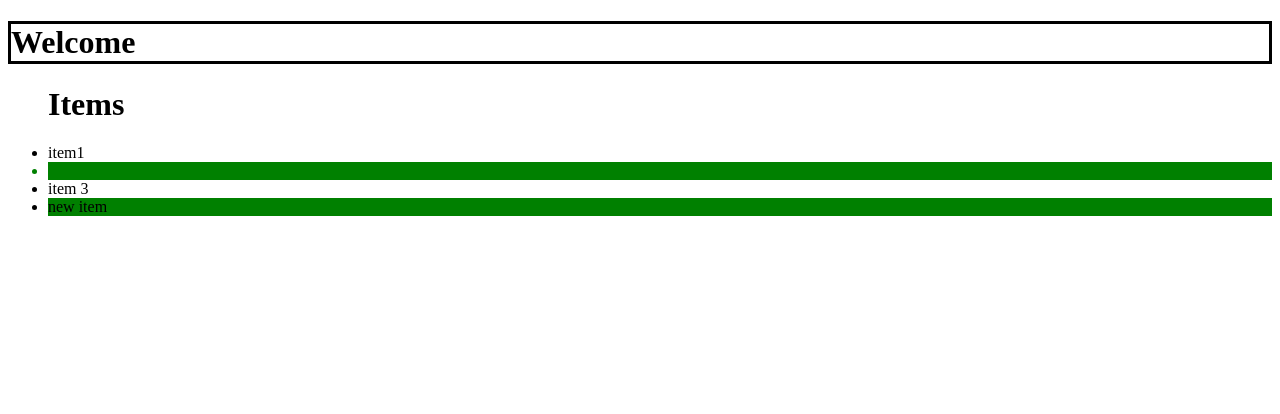
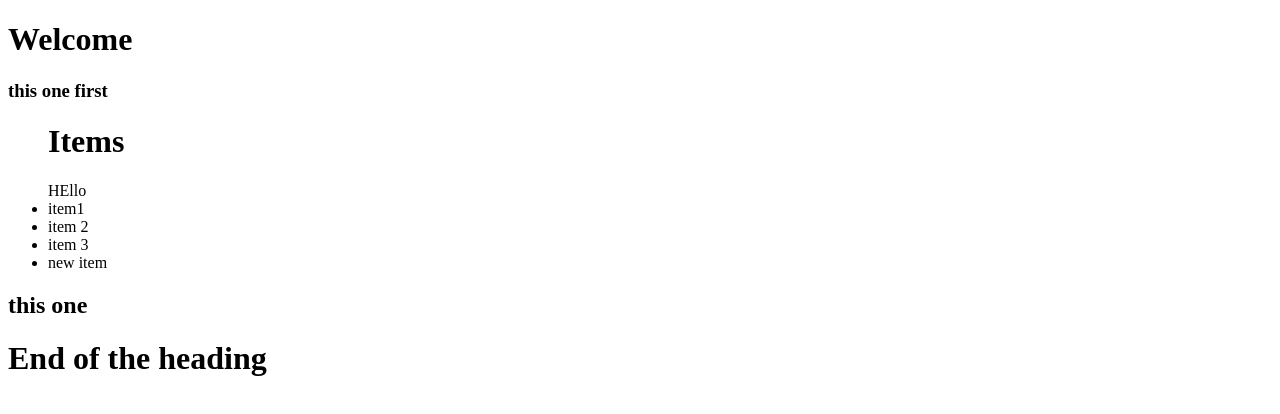
Before and after one commit to shubham7999/newpractice, a plain HTML site: page index.html in a window 1280 px wide. Drawn offline with Linux system fonts and the light colour scheme.

Commit message:
dom advance

```diff
--- a/index.html
+++ b/index.html
@@ -8,6 +8,12 @@
 </head>
 <body>
     <h1 id="start">Welcome</h1>
+
+    <div>
+
+        <h3>
+            this one first
+        </h3>
 
         <ul>
 
@@ -30,6 +36,16 @@
             </li>
         </ul>
 
+        <h2>
+            this one
+        </h2>
+
+    </div>
+
+
+
+    <h1>End of the heading</h1>
+
     <script src="index.js"></script>
 </body>
 </html>
--- a/index.js
+++ b/index.js
@@ -1,54 +1,75 @@
-console.log("Started");
+console.log("Working Fine");
 
-console.log(document);
-console.log(document.domain);
-console.log(document.URL);
-console.log(document.title);
+// Prentnode
+let node = document.querySelector('ul');
+console.log(node.parentNode);
 
-console.log(document.all);
+//Parentelelelmnt
+
+let node1 = document.querySelector('.listitem');
+console.log(node1.parentElement);
+
+// Childnodes
+
+let div = document.querySelector('div');
+console.log(div.children);
+console.log(div);
+
+//first child lastchild
+
+let ul = document.querySelector('ul');
+console.log(ul.children);
+console.log(ul.firstChild);
+console.log(ul.lastChild);
+
+//firstelelement child
+console.log(ul.firstElementChild);
+
+//;lastelelementchild
+console.log(ul.lastElementChild);
+
+//nextsibling
+
+console.log(ul.nextSibling);
+
+//Next elelement siblingd
+console.log(ul.nextElementSibling);
+
+//previous sibling
+
+console.log(ul.previousSibling);
+
+//previous element sibling
+
+console.log(ul.previousElementSibling);
+
+//Creating new div
 
 
-// Get elelemnt by id
-console.log(document.getElementById('start'));
+console.log("===============");
+let new1 = document.createElement('div');
 
-let header = document.getElementById('start');
+new1.className="hello";
+new1.id = "unique";
 
-header.style.border = 'solid 3px black';
-
-// Get element by class name
-// let lists = document.getElementsByClassName('listitem');
-// console.log(lists[0])
-
-// lists[0].style.fontWeight = 'bold';
-// lists[1].style.fontWeight = 'bold';
-// lists[2].style.fontWeight = 'bold';
-
-// lists[2].style.backgroundColor = 'green';
-
-// var item = document.getElementsByTagName('li');
-// console.log(item[3]);
-
-// Query seleector and queryselectorall
-
-// console.log("started")
-
-// var item = document.querySelector('.listitem');
-// console.log(item);
-
-// var second = document.querySelector('.listitem:nth-child(3)');
-// second.style.backgroundColor = 'green';
+// Setaatribute
+new1.setAttribute('title' , "hey");
 
 
-// Queyselelectorall
+// Craeting text node
+let text = document.createTextNode("Child");
 
-var odd = document.querySelectorAll('li:nth-child(odd)');
-console.log(odd);
-for(let i =0;i<odd.length;i++)
-{
-    odd[i].style.backgroundColor='green';
-    console.log("sh");
-}
 
-var allitem = document.querySelectorAll('li');
+// Ap[pending child]
+new1.appendChild(text);
 
-allitem[1].style.color = 'green';
+console.log(new1);
+
+var container = document.querySelector('ul');
+var set = document.querySelector('li');
+let hello = document.createTextNode("HEllo");
+
+
+//Insert Before
+container.insertBefore(hello , set);
+console.log(container);
```
Lines whose indentation alone changed are shown as unchanged.
